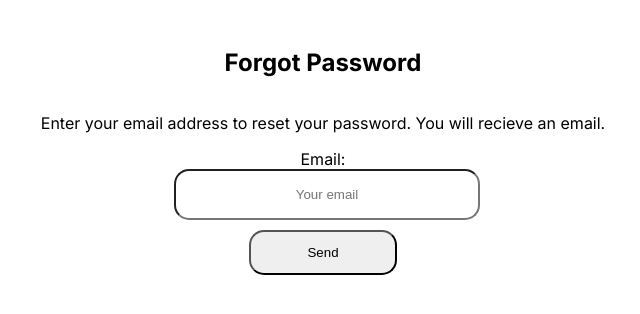
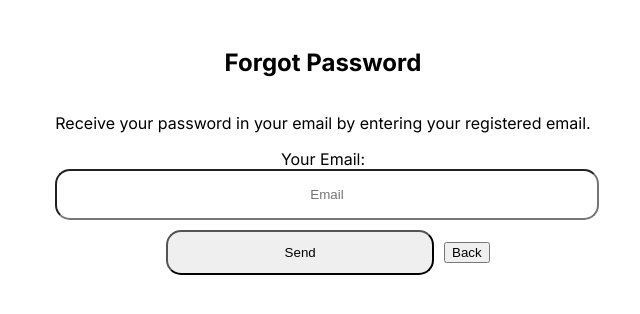
Before and after one commit to nanidam/degree-project-rendezevite, a Next.js app: page /forgot-password in a window 1280 px wide. Shown: the top 314 px of the page, without its empty margins (317-957 px from the left). Built offline with nearby package versions, Linux system fonts and the light colour scheme.

Commit message:
:sparkles: added instructions and return btn

```diff
--- a/app/forgot-password/page.tsx
+++ b/app/forgot-password/page.tsx
@@ -23,23 +23,33 @@ const ForgotPassword = () => {
 
   return (
     <section className="forgot-password-container">
-      <h1>Forgot Password</h1>
-      <p>Enter your email address to reset your password. You will recieve an email.</p>
+      <h1 className="forgot-password-header">Forgot Password</h1>
+      <article className="forgot-password-wrapper">
+        <p className="forgot-password-text">
+          Receive your password in your email by entering your registered email.
+        </p>
         <form className="forgot-password-form" onSubmit={handleForgotPassword}>
-        <label htmlFor="forgot-password">Email:</label>
+          <label htmlFor="forgot-password">Your Email:</label>
           <input
             className="forgot-input"
             type="email"
             id="forgot-password"
             name="forgot-password"
-          placeholder="Your email"
+            placeholder="Email"
+            required
           />
 
           {msg && <p className="forgot-password-error">{msg}</p>}
+          <div className="forgot-return-btn">
             <button type="submit" className="reset-password-btn">
               Send
             </button>
+            <button type="button" className="return-btn" onClick={() => router.push("/")}>
+              Back
+            </button>
+          </div>
         </form>
+      </article>
     </section>
   );
 };
```
Lines whose indentation alone changed are shown as unchanged.
